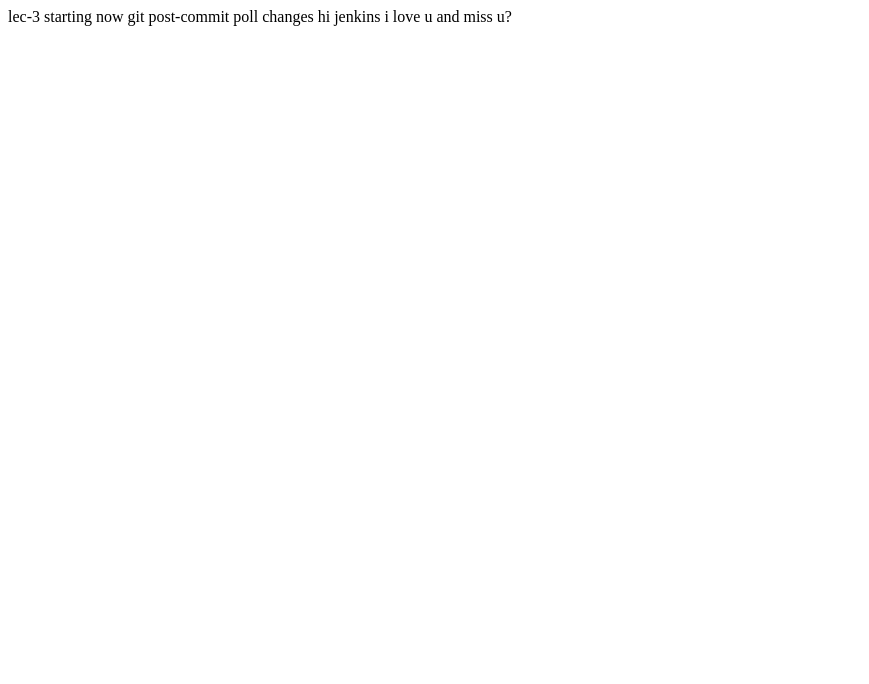
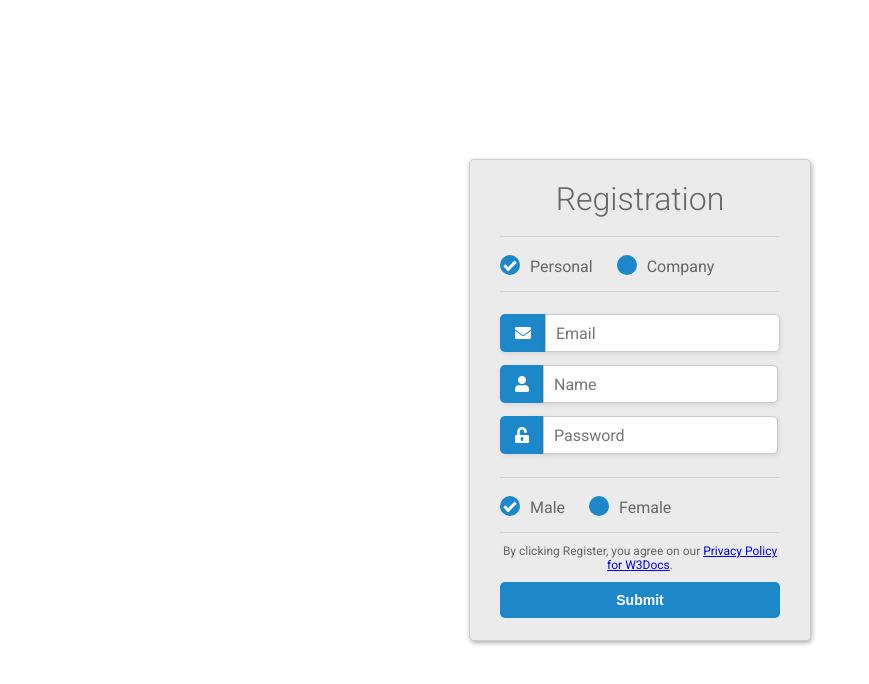
Before and after one commit to krishna-gbu/jenkinstesting, a plain HTML site: page index.html in a window 1280 px wide. Shown: the whole page, without its empty margins (0-869 px from the left). Drawn offline with Linux system fonts and the light colour scheme.

Commit message:
form page

```diff
--- a/index.html
+++ b/index.html
@@ -1,4 +1,166 @@
-lec-3 starting now
-git post-commit
-poll changes
-hi jenkins i love u and miss u?
+<!DOCTYPE html>
+<html>
+  <head>
+    <title>Simple registration form</title>
+    <link href="https://fonts.googleapis.com/css?family=Roboto:300,400,500,700" rel="stylesheet">
+    <link rel="stylesheet" href="https://use.fontawesome.com/releases/v5.4.1/css/all.css" integrity="sha384-5sAR7xN1Nv6T6+dT2mhtzEpVJvfS3NScPQTrOxhwjIuvcA67KV2R5Jz6kr4abQsz" crossorigin="anonymous">
+    <style>
+      html, body {
+      display: flex;
+      justify-content: center;
+      height: 100%;
+      }
+      body, div, h1, form, input, p {
+      padding: 0;
+      margin: 0;
+      outline: none;
+      font-family: Roboto, Arial, sans-serif;
+      font-size: 16px;
+      color: #666;
+      }
+      h1 {
+      padding: 10px 0;
+      font-size: 32px;
+      font-weight: 300;
+      text-align: center;
+      }
+      p {
+      font-size: 12px;
+      }
+      hr {
+      color: #a9a9a9;
+      opacity: 0.3;
+      }
+      .main-block {
+      max-width: 340px;
+      min-height: 460px;
+      padding: 10px 0;
+      margin: auto;
+      border-radius: 5px;
+      border: solid 1px #ccc;
+      box-shadow: 1px 2px 5px rgba(0,0,0,.31);
+      background: #ebebeb;
+      }
+      form {
+      margin: 0 30px;
+      }
+      .account-type, .gender {
+      margin: 15px 0;
+      }
+      input[type=radio] {
+      display: none;
+      }
+      label#icon {
+      margin: 0;
+      border-radius: 5px 0 0 5px;
+      }
+      label.radio {
+      position: relative;
+      display: inline-block;
+      padding-top: 4px;
+      margin-right: 20px;
+      text-indent: 30px;
+      overflow: visible;
+      cursor: pointer;
+      }
+      label.radio:before {
+      content: "";
+      position: absolute;
+      top: 2px;
+      left: 0;
+      width: 20px;
+      height: 20px;
+      border-radius: 50%;
+      background: #1c87c9;
+      }
+      label.radio:after {
+      content: "";
+      position: absolute;
+      width: 9px;
+      height: 4px;
+      top: 8px;
+      left: 4px;
+      border: 3px solid #fff;
+      border-top: none;
+      border-right: none;
+      transform: rotate(-45deg);
+      opacity: 0;
+      }
+      input[type=radio]:checked + label:after {
+      opacity: 1;
+      }
+      input[type=text], input[type=password] {
+      width: calc(100% - 57px);
+      height: 36px;
+      margin: 13px 0 0 -5px;
+      padding-left: 10px;
+      border-radius: 0 5px 5px 0;
+      border: solid 1px #cbc9c9;
+      box-shadow: 1px 2px 5px rgba(0,0,0,.09);
+      background: #fff;
+      }
+      input[type=password] {
+      margin-bottom: 15px;
+      }
+      #icon {
+      display: inline-block;
+      padding: 9.3px 15px;
+      box-shadow: 1px 2px 5px rgba(0,0,0,.09);
+      background: #1c87c9;
+      color: #fff;
+      text-align: center;
+      }
+      .btn-block {
+      margin-top: 10px;
+      text-align: center;
+      }
+      button {
+      width: 100%;
+      padding: 10px 0;
+      margin: 10px auto;
+      border-radius: 5px;
+      border: none;
+      background: #1c87c9;
+      font-size: 14px;
+      font-weight: 600;
+      color: #fff;
+      }
+      button:hover {
+      background: #26a9e0;
+      }
+    </style>
+  </head>
+  <body>
+    <div class="main-block">
+      <h1>Registration</h1>
+      <form action="/">
+        <hr>
+        <div class="account-type">
+          <input type="radio" value="none" id="radioOne" name="account" checked/>
+          <label for="radioOne" class="radio">Personal</label>
+          <input type="radio" value="none" id="radioTwo" name="account" />
+          <label for="radioTwo" class="radio">Company</label>
+        </div>
+        <hr>
+        <label id="icon" for="name"><i class="fas fa-envelope"></i></label>
+        <input type="text" name="name" id="name" placeholder="Email" required/>
+        <label id="icon" for="name"><i class="fas fa-user"></i></label>
+        <input type="text" name="name" id="name" placeholder="Name" required/>
+        <label id="icon" for="name"><i class="fas fa-unlock-alt"></i></label>
+        <input type="password" name="name" id="name" placeholder="Password" required/>
+        <hr>
+        <div class="gender">
+          <input type="radio" value="none" id="male" name="gender" checked/>
+          <label for="male" class="radio">Male</label>
+          <input type="radio" value="none" id="female" name="gender" />
+          <label for="female" class="radio">Female</label>
+        </div>
+        <hr>
+        <div class="btn-block">
+          <p>By clicking Register, you agree on our <a href="https://www.w3docs.com/privacy-policy">Privacy Policy for W3Docs</a>.</p>
+          <button type="submit" href="/">Submit</button>
+        </div>
+      </form>
+    </div>
+  </body>
+</html>
```
